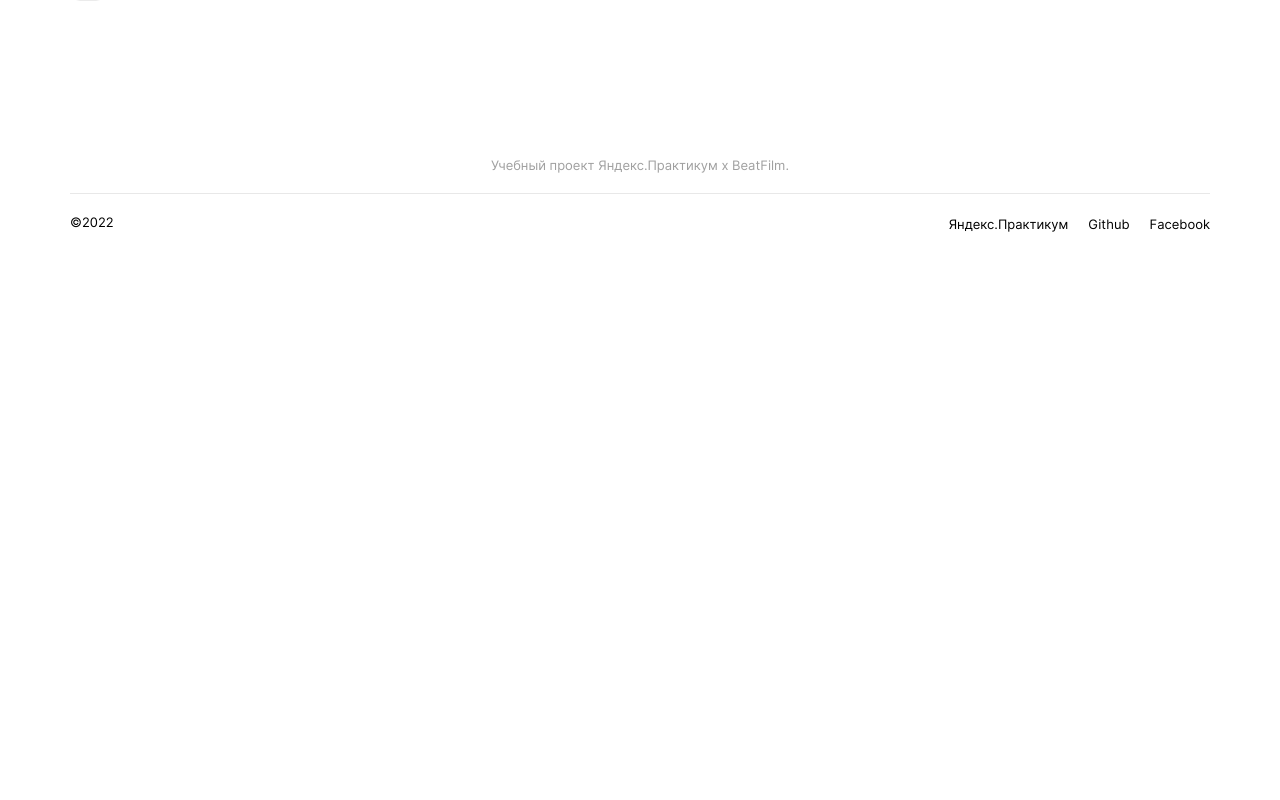
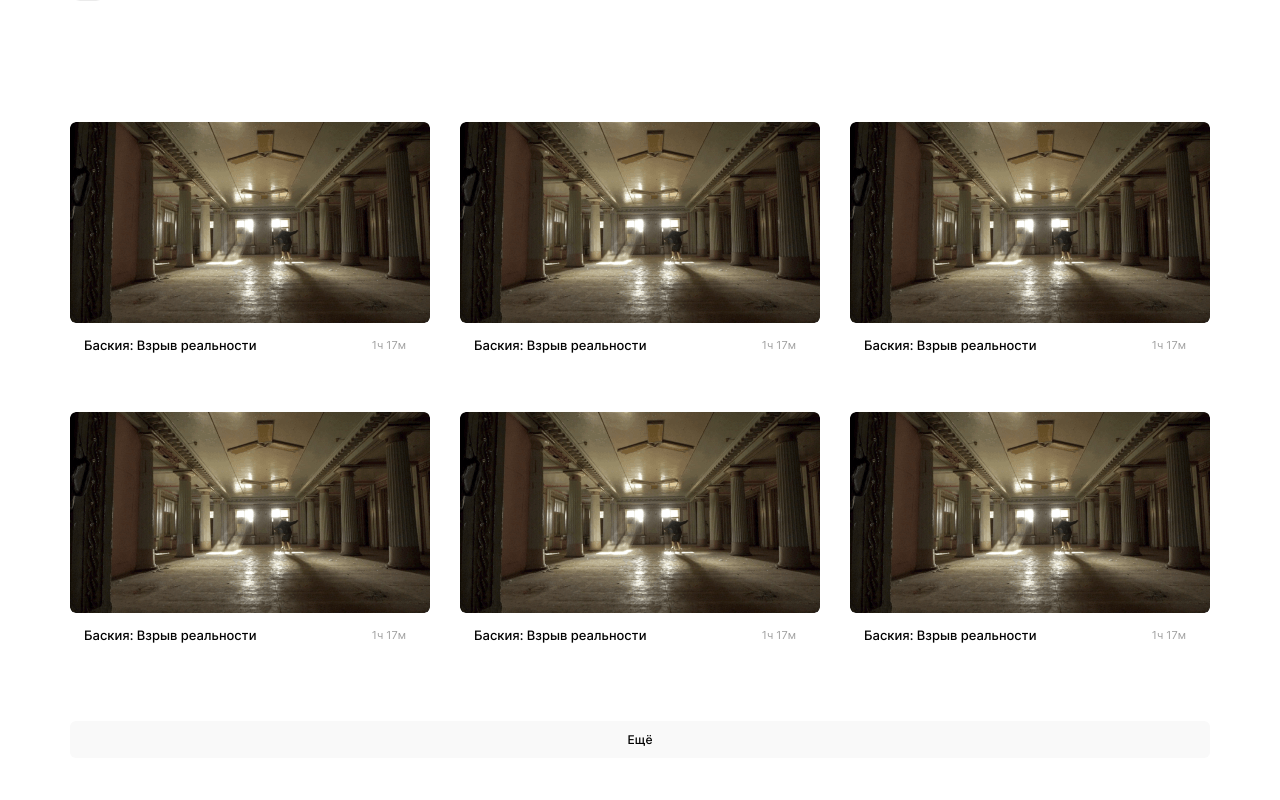
Before and after one commit to XcQuake/movies-explorer-frontend, a React (Create React App) app: page /movies in a window 1280 px wide. Shown: the part 260-1060 px from the top of the page. Before the commit the page ends 800 px from the top, so only its background shows below. Built offline with nearby package versions, Linux system fonts and the light colour scheme.

Commit message:
feat: add MoviesCardList markup

```diff
--- a/src/components/MoviesCardList/MoviesCardList.css
+++ b/src/components/MoviesCardList/MoviesCardList.css
@@ -1,5 +1,60 @@
-.movies-cardlist__wrapper {
+.movies__wrapper {
   width: 100%;
   max-width: 1140px;
+  padding: 40px 10px 90px;
+  display: flex;
+  flex-direction: column;
+  justify-content: center;
+  row-gap: 50px;
+}
+
+.movies__gallery {
+  margin: 0;
+  padding: 0;
   display: grid;
+  grid-template-columns: repeat(auto-fit, minmax(250px, 1fr));
+  column-gap: 15px;
+  row-gap: 39px;
+  overflow: hidden;
 }
+
+.movies__more-button {
+  background-color: #F9F9F9;
+  border-radius: 6px;
+  font-weight: 500;
+  font-size: 12px;
+  line-height: 15px;
+  padding: 11px 0;
+  border: none;
+  cursor: pointer;
+  transition: box-shadow 0.2s ease;
+}
+
+.movies__more-button:focus-visible {
+  outline: none;
+  box-shadow: 0 0 0 3px #3456F3;
+}
+
+@media (min-width: 768px) {
+  .movies__wrapper {
+    padding: 70px 30px 80px;
+    row-gap: 62px;
+  }
+
+  .movies__gallery {
+    column-gap: 30px;
+    row-gap: 47px;
+  }
+}
+
+@media (min-width: 1024px) {
+  .movies__wrapper {
+    padding: 60px 30px 80px;
+    row-gap: 78px;
+  }
+
+  .movies__gallery {
+    grid-template-columns: 1fr 1fr 1fr;
+    row-gap: 59px;
+  }
+}
--- a/src/components/MoviesCardList/MoviesCardList.js
+++ b/src/components/MoviesCardList/MoviesCardList.js
@@ -1,10 +1,19 @@
+import MoviesCard from '../MoviesCard/MoviesCard';
 import './MoviesCardList.css';
 
 function MoviesCardList() {
   return (
-    <section className='movies-cardlist'>
-      <div className='movies-cardlist__wrapper'>
-
+    <section className='movies section'>
+      <div className='movies__wrapper'>
+        <ul className='movies__gallery'>
+          <MoviesCard />
+          <MoviesCard />
+          <MoviesCard />
+          <MoviesCard />
+          <MoviesCard />
+          <MoviesCard />
+        </ul>
+        <button className='movies__more-button'>Ещё</button>
       </div>
     </section>
   )
```
